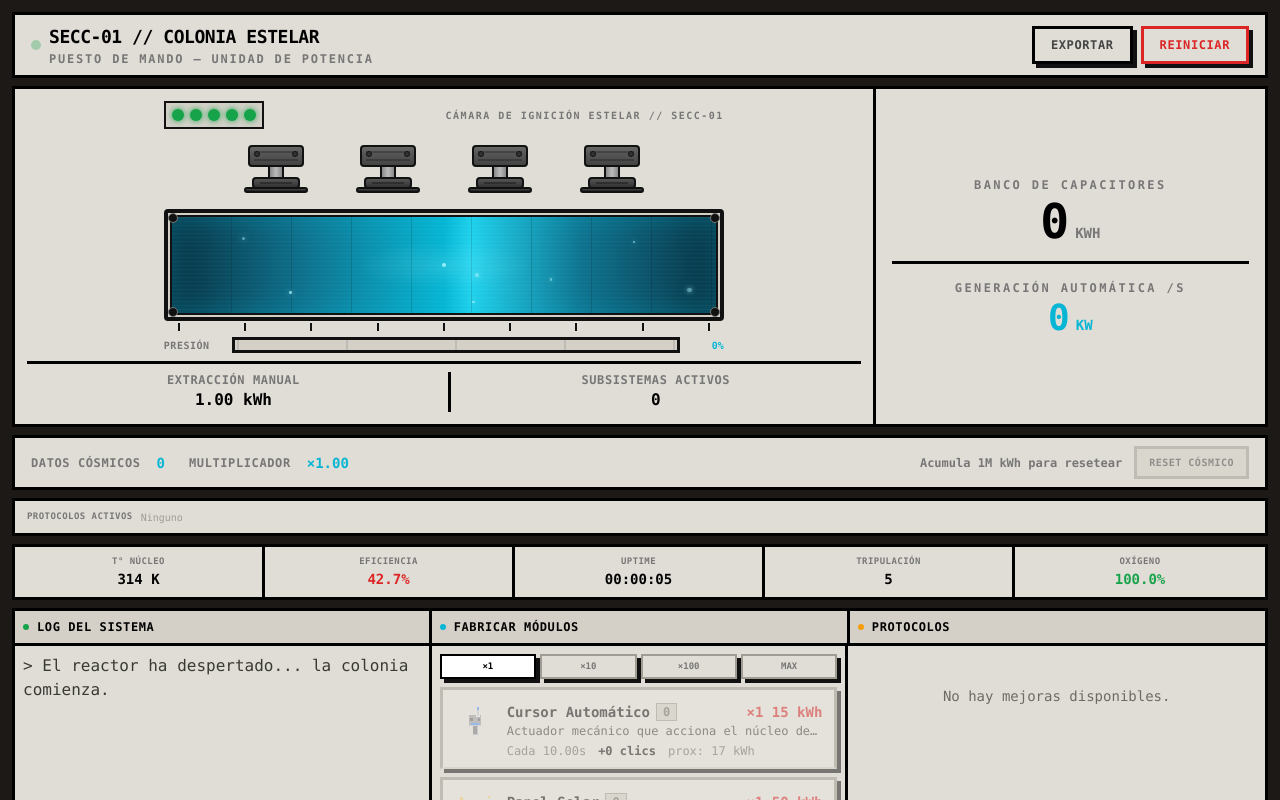
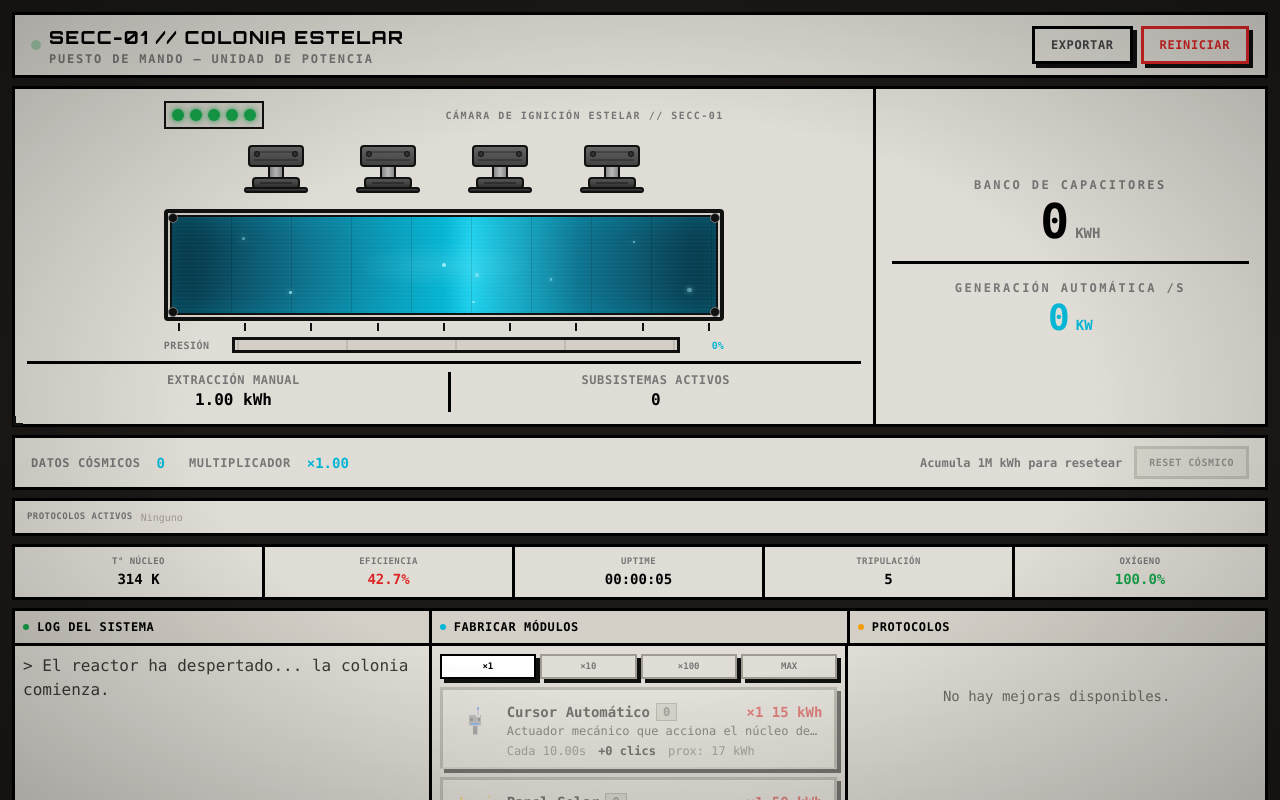
Before and after one commit to MiguelMayans/miklicker, a website built with Vite: page index.html in a window 1280 px wide. Built offline with nearby package versions, Linux system fonts and the light colour scheme.

```diff
--- a/index.html
+++ b/index.html
@@ -7,7 +7,7 @@
     <title>Colonia Estelar — Sistema de Mando</title>
     <link rel="preconnect" href="https://fonts.googleapis.com">
     <link rel="preconnect" href="https://fonts.gstatic.com" crossorigin>
-    <link href="https://fonts.googleapis.com/css2?family=JetBrains+Mono:wght@300;400;500;600;700;800&display=swap" rel="stylesheet">
+    <link href="https://fonts.googleapis.com/css2?family=JetBrains+Mono:wght@300;400;500;600;700;800&family=Orbitron:wght@400;500;600;700;800;900&display=swap" rel="stylesheet">
   </head>
   <body class="font-mono antialiased min-h-screen selection:bg-[#2563eb] selection:text-white">
     <div id="app" class="w-full min-h-screen relative"></div>
--- a/src/main.js
+++ b/src/main.js
@@ -9,6 +9,7 @@ import { load, save, startAutoSave } from './engine/saveLoad.js';
 import { start, pause, resume, processOfflineTime } from './engine/gameLoop.js';
 import { initUI } from './ui/renderer.js';
 import { initRandomEvents } from './engine/randomEvents.js';
+import { initStarfield } from './ui/starfield.js';
 import { emit } from './utils/eventBus.js';
 
 function bootstrap() {
@@ -23,6 +24,7 @@ function bootstrap() {
   }
 
   initUI();
+  initStarfield();
   initRandomEvents();
   startAutoSave();
   start();
--- a/src/style.css
+++ b/src/style.css
@@ -168,6 +168,115 @@ body {
   50% { transform: translateY(-8px); }
 }
 
+/**
+ * STARFIELD / NASA-PUNK VIBES
+ */
+
+/* Scanlines overlay sutil — efecto CRT de pantalla de nave */
+#scanlines-overlay {
+  position: fixed;
+  top: 0;
+  left: 0;
+  width: 100%;
+  height: 100%;
+  z-index: 9998;
+  pointer-events: none;
+  opacity: 0.035;
+  background: repeating-linear-gradient(
+    0deg,
+    transparent 0px,
+    transparent 2px,
+    rgba(0, 0, 0, 0.15) 2px,
+    rgba(0, 0, 0, 0.15) 3px
+  );
+}
+
+/* Vignette de óptica de cámara espacial */
+#vignette-overlay {
+  position: fixed;
+  top: 0;
+  left: 0;
+  width: 100%;
+  height: 100%;
+  z-index: 9997;
+  pointer-events: none;
+  background: radial-gradient(ellipse at center, transparent 50%, rgba(0,0,0,0.25) 100%);
+}
+
+/* Fuente display para títulos espaciales */
+.font-space {
+  font-family: 'Orbitron', sans-serif;
+  letter-spacing: 0.08em;
+}
+
+/* Corner brackets estilo HUD Starfield */
+.hud-bracket {
+  position: relative;
+}
+.hud-bracket::before,
+.hud-bracket::after {
+  content: '';
+  position: absolute;
+  width: 10px;
+  height: 10px;
+  border-color: #111111;
+  border-style: solid;
+  pointer-events: none;
+  transition: border-color 0.3s ease;
+}
+.hud-bracket::before {
+  top: -2px;
+  left: -2px;
+  border-width: 3px 0 0 3px;
+}
+.hud-bracket::after {
+  bottom: -2px;
+  right: -2px;
+  border-width: 0 3px 3px 0;
+}
+
+/* Corner brackets inversos (para esquinas opuestas) */
+.hud-bracket-inv {
+  position: relative;
+}
+.hud-bracket-inv::before,
+.hud-bracket-inv::after {
+  content: '';
+  position: absolute;
+  width: 10px;
+  height: 10px;
+  border-color: #111111;
+  border-style: solid;
+  pointer-events: none;
+}
+.hud-bracket-inv::before {
+  top: -2px;
+  right: -2px;
+  border-width: 3px 3px 0 0;
+}
+.hud-bracket-inv::after {
+  bottom: -2px;
+  left: -2px;
+  border-width: 0 0 3px 3px;
+}
+
+/* Glow de panel cuando hay hover o está activo */
+.panel-glow {
+  position: relative;
+}
+.panel-glow::before {
+  content: '';
+  position: absolute;
+  inset: -1px;
+  background: linear-gradient(135deg, rgba(6,182,212,0.08), transparent 50%, rgba(6,182,212,0.04));
+  z-index: -1;
+  opacity: 0;
+  transition: opacity 0.3s ease;
+}
+.panel-glow:hover::before {
+  opacity: 1;
+}
+
 /* ========================================
    GLOBAL TRANSITIONS & POLISH
    ======================================== */
--- a/src/ui/reactor.js
+++ b/src/ui/reactor.js
@@ -143,6 +143,9 @@ export function initReactor(container) {
 
             <!-- Onda de choque al click -->
             <div id="plasma-shockwave" class="absolute top-1/2 left-1/2 -translate-x-1/2 -translate-y-1/2 w-0 h-0 rounded-full pointer-events-none" style="border: 2px solid rgba(165,243,252,0.9); box-shadow: 0 0 20px rgba(165,243,252,0.5);"></div>
+
+            <!-- Moving highlight — reflejo de luz que viaja por el tubo (Starfield vibes) -->
+            <div id="plasma-highlight" class="absolute top-0 bottom-0 w-[60px] pointer-events-none" style="background: linear-gradient(90deg, transparent 0%, rgba(255,255,255,0.12) 40%, rgba(165,243,252,0.25) 50%, rgba(255,255,255,0.12) 60%, transparent 100%); left: -60px;"></div>
           </div>
         </div>
 
@@ -210,6 +213,7 @@ function startPlasmaIdle() {
   const core = document.getElementById('plasma-core');
   if (!core) return;
 
+  // Brillo central respirando
   plasmaTween = gsap.to(core, {
     opacity: 0.4,
     scale: 0.85,
@@ -218,6 +222,18 @@ function startPlasmaIdle() {
     yoyo: true,
     repeat: -1,
   });
+
+  // Moving highlight — reflejo de luz que viaja por el tubo (Starfield vibes)
+  const highlight = document.getElementById('plasma-highlight');
+  if (highlight) {
+    gsap.to(highlight, {
+      left: '100%',
+      duration: 3.5,
+      ease: 'none',
+      repeat: -1,
+      repeatDelay: 1.5,
+    });
+  }
 }
 
 function startPlasmaParticles() {
--- a/src/ui/renderer.js
+++ b/src/ui/renderer.js
@@ -41,6 +41,7 @@ export function initUI() {
   const app = document.getElementById('app');
   if (!app) return;
 
+  addOverlays();
   renderLayout();
   bindEvents();
   updateHeader();
@@ -56,6 +57,18 @@ export function initUI() {
   }, 1000);
 }
 
+function addOverlays() {
+  if (document.getElementById('scanlines-overlay')) return;
+
+  const scanlines = document.createElement('div');
+  scanlines.id = 'scanlines-overlay';
+  document.body.appendChild(scanlines);
+
+  const vignette = document.createElement('div');
+  vignette.id = 'vignette-overlay';
+  document.body.appendChild(vignette);
+}
+
 function renderLayout() {
   const app = document.getElementById('app');
   app.innerHTML = `
@@ -67,7 +80,7 @@ function renderLayout() {
           <div class="flex items-center gap-2">
             <div class="w-2.5 h-2.5 rounded-full bg-[#16a34a] animate-indicator"></div>
             <div>
-              <h1 class="text-lg font-extrabold tracking-tight text-black">SECC-01 // COLONIA ESTELAR</h1>
+              <h1 class="text-lg font-extrabold tracking-tight text-black font-space">SECC-01 // COLONIA ESTELAR</h1>
               <p class="text-xs font-bold text-[#777777] uppercase tracking-[0.15em]">Puesto de Mando — Unidad de Potencia</p>
             </div>
           </div>
@@ -78,7 +91,7 @@ function renderLayout() {
         </header>
 
         <!-- MAIN: REACTOR + ENERGY (panel prominente) -->
-        <div id="main-panel" class="shrink-0 bg-[#e0ddd6] border-[3px] border-black flex items-stretch min-h-[140px]">
+        <div id="main-panel" class="shrink-0 bg-[#e0ddd6] border-[3px] border-black flex items-stretch min-h-[140px] hud-bracket hud-bracket-inv panel-glow">
           <!-- LEFT: REACTOR ZONE -->
           <div id="reactor-zone" class="flex-[70] flex flex-col p-3 min-w-0 cursor-pointer">
             <div id="reactor-root" class="flex-1 min-h-0"></div>
--- /dev/null
+++ b/src/ui/starfield.js
@@ -0,0 +1,205 @@
+/**
+ * Starfield Background — Canvas de estrellas parallax.
+ * Estrellas a 3 capas de profundidad con estrellas fugaces ocasionales.
+ */
+
+const STAR_COUNT = 180;
+const LAYERS = 3;
+
+let canvas = null;
+let ctx = null;
+let stars = [];
+let shootingStars = [];
+let animFrame = null;
+let width = 0;
+let height = 0;
+
+class Star {
+  constructor() {
+    this.reset();
+  }
+
+  reset() {
+    this.x = Math.random() * width;
+    this.y = Math.random() * height;
+    this.layer = Math.floor(Math.random() * LAYERS);
+    this.size = 0.5 + Math.random() * (this.layer + 1) * 0.8;
+    this.speed = 0.02 + this.layer * 0.04;
+    this.brightness = 0.3 + Math.random() * 0.7;
+    this.twinkleSpeed = 0.5 + Math.random() * 2;
+    this.twinklePhase = Math.random() * Math.PI * 2;
+  }
+
+  update(dt) {
+    this.y += this.speed * dt * 0.06;
+    this.twinklePhase += this.twinkleSpeed * dt * 0.001;
+
+    if (this.y > height + 5) {
+      this.y = -5;
+      this.x = Math.random() * width;
+    }
+  }
+
+  draw(ctx) {
+    const alpha = this.brightness * (0.5 + 0.5 * Math.sin(this.twinklePhase));
+    const temp = 0.6 + Math.random() * 0.4;
+    const r = 200 + temp * 55;
+    const g = 220 + temp * 35;
+    const b = 255;
+
+    ctx.fillStyle = `rgba(${r},${g},${b},${alpha})`;
+    ctx.beginPath();
+    ctx.arc(this.x, this.y, this.size, 0, Math.PI * 2);
+    ctx.fill();
+
+    // Brillo difuso para estrellas grandes
+    if (this.size > 1.5) {
+      ctx.fillStyle = `rgba(${r},${g},${b},${alpha * 0.15})`;
+      ctx.beginPath();
+      ctx.arc(this.x, this.y, this.size * 3, 0, Math.PI * 2);
+      ctx.fill();
+    }
+  }
+}
+
+class ShootingStar {
+  constructor() {
+    this.reset();
+  }
+
+  reset() {
+    this.active = false;
+    this.x = -100;
+    this.y = -100;
+  }
+
+  spawn() {
+    this.x = Math.random() * width * 0.8;
+    this.y = Math.random() * height * 0.3;
+    this.vx = 3 + Math.random() * 4;
+    this.vy = 2 + Math.random() * 2;
+    this.length = 20 + Math.random() * 40;
+    this.life = 1;
+    this.decay = 0.015 + Math.random() * 0.02;
+    this.active = true;
+  }
+
+  update() {
+    if (!this.active) return;
+    this.x += this.vx;
+    this.y += this.vy;
+    this.life -= this.decay;
+    if (this.life <= 0 || this.x > width + 100 || this.y > height + 100) {
+      this.reset();
+    }
+  }
+
+  draw(ctx) {
+    if (!this.active) return;
+    const alpha = this.life;
+    const tailX = this.x - this.vx * this.length * 0.3;
+    const tailY = this.y - this.vy * this.length * 0.3;
+
+    const gradient = ctx.createLinearGradient(this.x, this.y, tailX, tailY);
+    gradient.addColorStop(0, `rgba(255,255,255,${alpha})`);
+    gradient.addColorStop(0.3, `rgba(200,230,255,${alpha * 0.7})`);
+    gradient.addColorStop(1, `rgba(200,230,255,0)`);
+
+    ctx.strokeStyle = gradient;
+    ctx.lineWidth = 1.5;
+    ctx.beginPath();
+    ctx.moveTo(this.x, this.y);
+    ctx.lineTo(tailX, tailY);
+    ctx.stroke();
+
+    // Cabeza brillante
+    ctx.fillStyle = `rgba(255,255,255,${alpha})`;
+    ctx.beginPath();
+    ctx.arc(this.x, this.y, 1.5, 0, Math.PI * 2);
+    ctx.fill();
+  }
+}
+
+function resize() {
+  width = window.innerWidth;
+  height = window.innerHeight;
+  if (canvas) {
+    canvas.width = width;
+    canvas.height = height;
+  }
+}
+
+function init() {
+  if (document.getElementById('starfield-canvas')) return;
+
+  canvas = document.createElement('canvas');
+  canvas.id = 'starfield-canvas';
+  canvas.style.cssText = `
+    position: fixed;
+    top: 0;
+    left: 0;
+    width: 100%;
+    height: 100%;
+    z-index: 0;
+    pointer-events: none;
+    opacity: 0.6;
+  `;
+  document.body.insertBefore(canvas, document.body.firstChild);
+
+  ctx = canvas.getContext('2d');
+  resize();
+
+  stars = [];
+  for (let i = 0; i < STAR_COUNT; i++) {
+    stars.push(new Star());
+  }
+
+  shootingStars = [];
+  for (let i = 0; i < 2; i++) {
+    shootingStars.push(new ShootingStar());
+  }
+
+  window.addEventListener('resize', resize);
+  start();
+}
+
+let lastTime = 0;
+function loop(timestamp) {
+  if (!lastTime) lastTime = timestamp;
+  const dt = Math.min(timestamp - lastTime, 50);
+  lastTime = timestamp;
+
+  ctx.clearRect(0, 0, width, height);
+
+  // Estrellas
+  for (const star of stars) {
+    star.update(dt);
+    star.draw(ctx);
+  }
+
+  // Estrellas fugaces (spawn ocasional)
+  if (Math.random() < 0.003) {
+    const idle = shootingStars.find((s) => !s.active);
+    if (idle) idle.spawn();
+  }
+  for (const ss of shootingStars) {
+    ss.update();
+    ss.draw(ctx);
+  }
+
+  animFrame = requestAnimationFrame(loop);
+}
+
+function start() {
+  if (animFrame) cancelAnimationFrame(animFrame);
+  lastTime = 0;
+  animFrame = requestAnimationFrame(loop);
+}
+
+export function initStarfield() {
+  if (document.readyState === 'loading') {
+    document.addEventListener('DOMContentLoaded', init);
+  } else {
+    init();
+  }
+}
```
